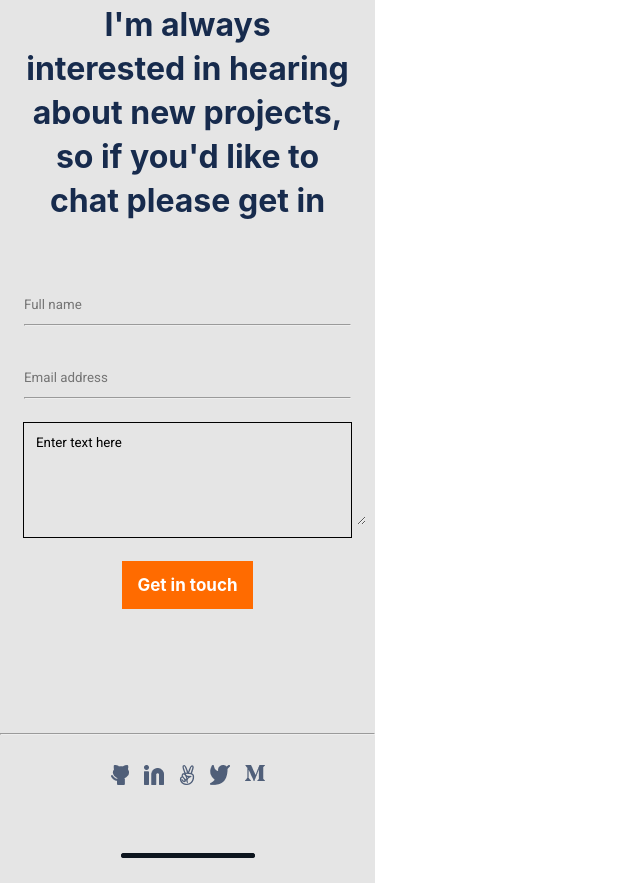
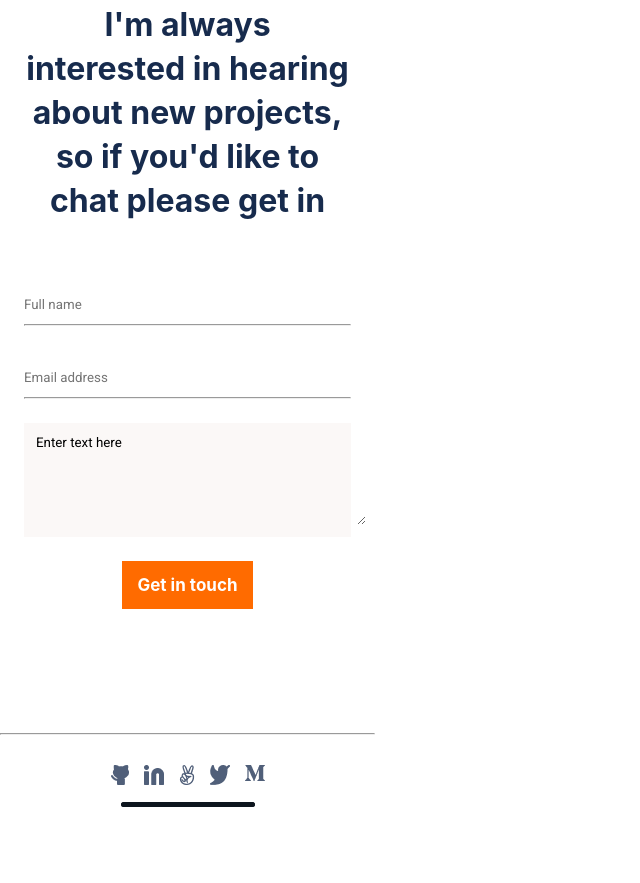
Before and after one commit to Diana-Duya/my-portfolio, a website: page index.html in a window 1280 px wide. Shown: the part 6341-7224 px from the top of the page, without its empty margins (0-640 px from the left). Drawn offline with Linux system fonts and the light colour scheme.

Commit message:
Modify style.css

```diff
--- a/style.css
+++ b/style.css
@@ -429,7 +429,7 @@ nav {
   justify-content: flex-start;
   align-items: center;
   height: 1000px;
-  background: #e5e5e5;
+  background: #ffffff;
   width: 375px;
   padding: 120px 24px 120px 24px;
 }
@@ -486,8 +486,7 @@ nav {
   line-height: 24px;
   margin-top: 24px;
   margin-bottom: 24px;
-  background: transparent;
-  outline: 1px solid black;
+  background: #FBF8F7;
 }
 
 .button-cont {
@@ -541,7 +540,7 @@ nav {
 }
 
 .shape {
-  margin-top: 68px;
+  margin-top: 17px;
   height: 5px;
   width: 134px;
   border-radius: 10px;
```
